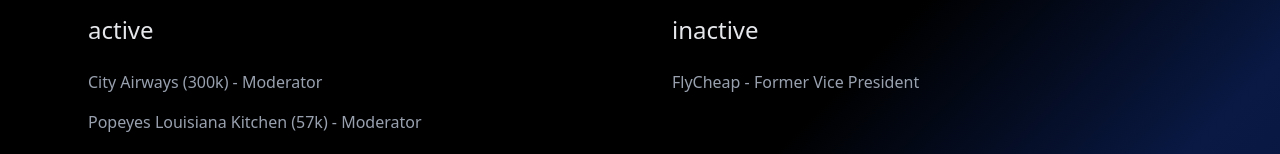
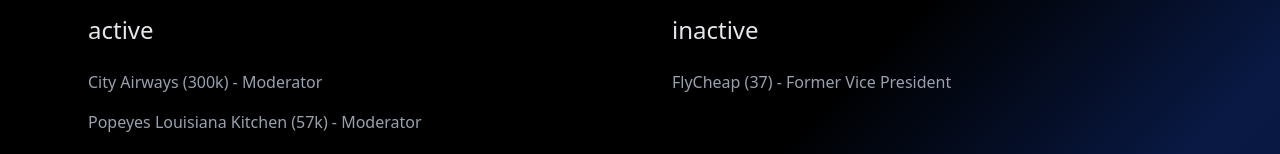
Before and after one commit to gio8l/site-revamp-v3, a Next.js app: page /exp in a window 1280 px wide. Shown: the part 218-372 px from the top of the page. Built offline with nearby package versions, Linux system fonts and the light colour scheme.

Commit message:
Update page.tsx

```diff
--- a/src/app/exp/page.tsx
+++ b/src/app/exp/page.tsx
@@ -28,7 +28,7 @@
         <div>
           <h2 className="text-2xl mb-6 text-gray-200">inactive</h2>
           <ul className="space-y-4 text-gray-400">
-            <li>FlyCheap - Former Vice President</li>
+            <li>FlyCheap (37) - Former Vice President</li>
           </ul>
         </div>
 
```
